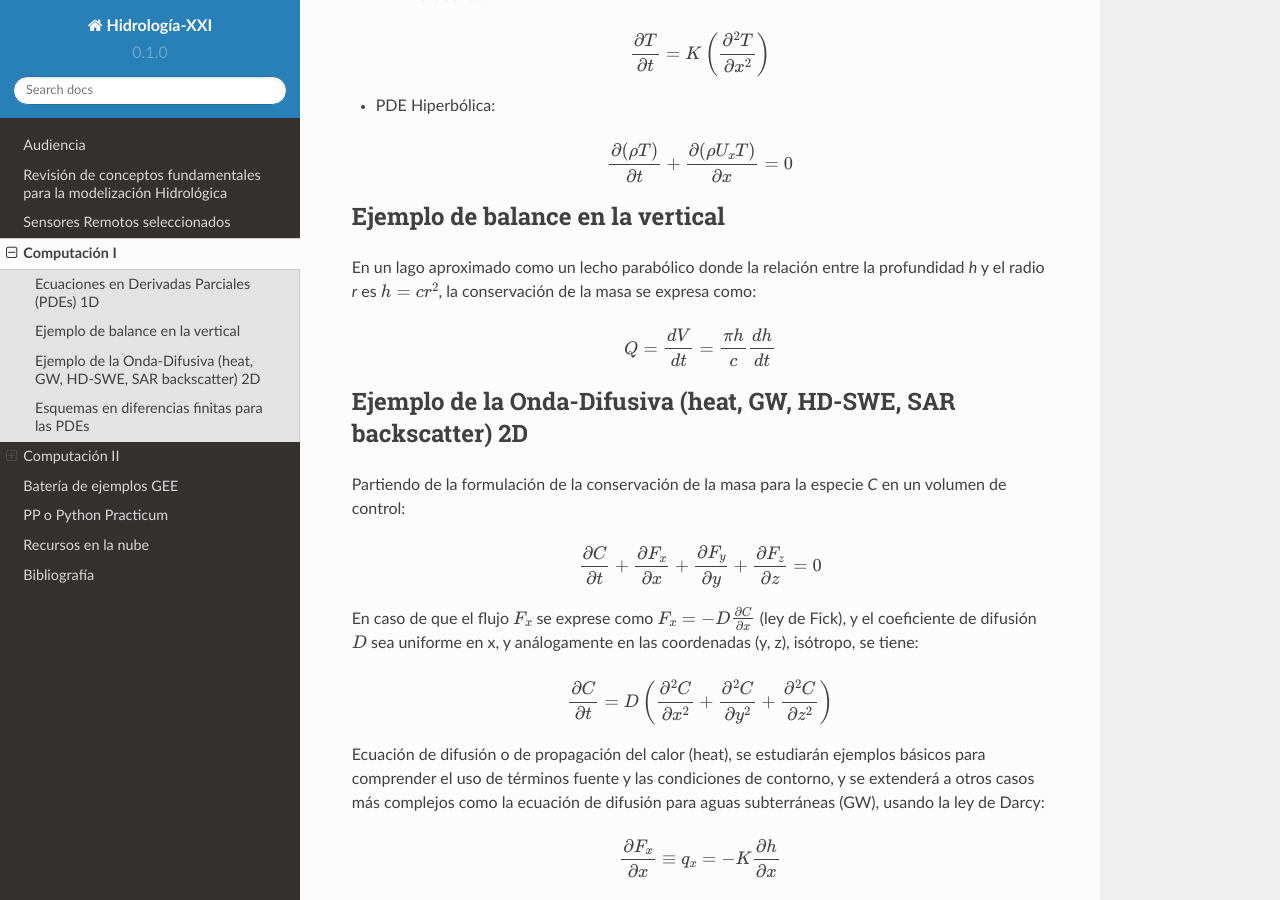
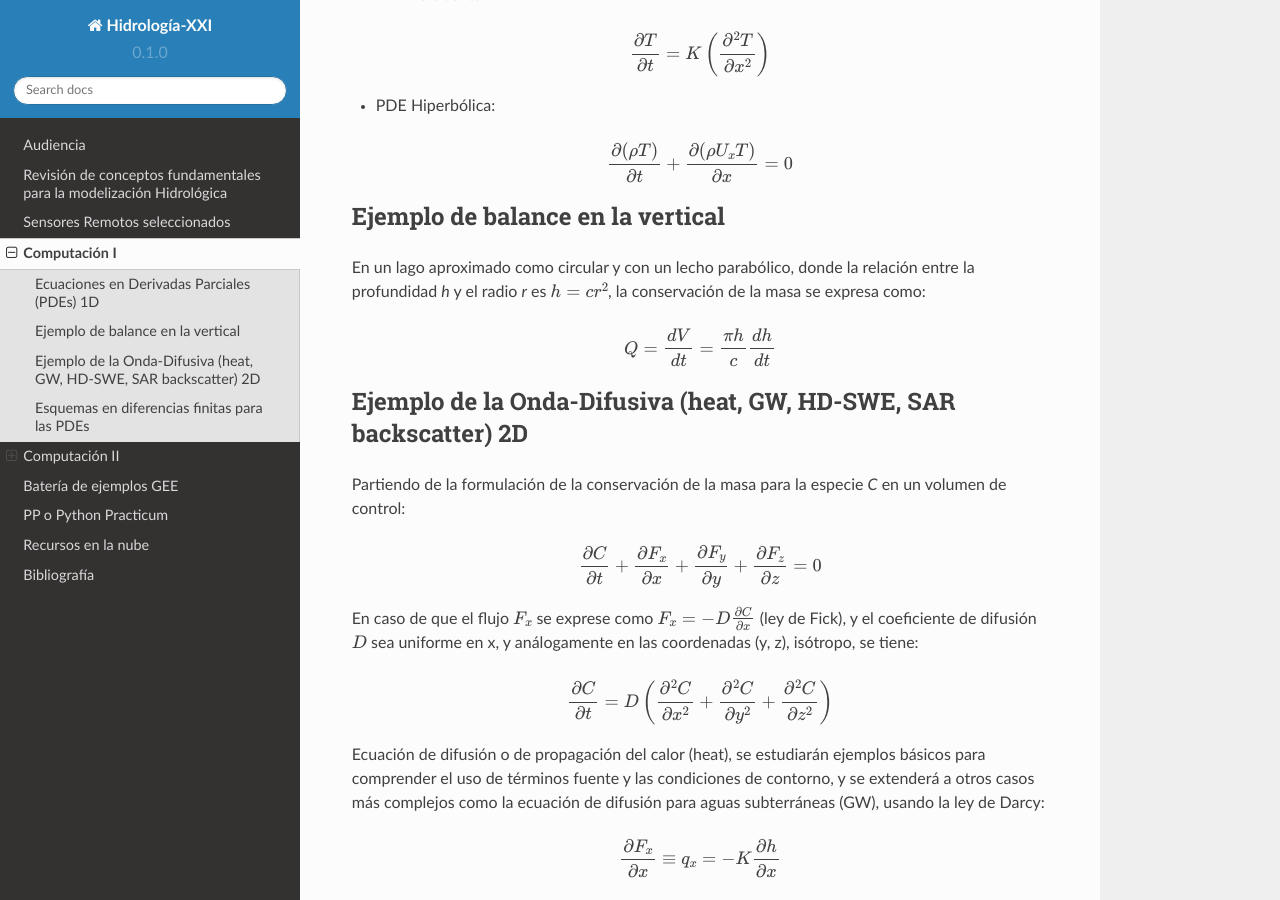
Before and after one commit to ivillamadrid/HidrologiaXXI, a Sphinx documentation site: the page built from docs/source/computacion.rst, in a window 1280 px wide and 900 px high, scrolled down 343 px. Built offline with Sphinx 7.4.7 and the Read the Docs theme 2.0.0, drawn with Linux system fonts in a browser that asks for light colours.

Commit message:
Update computacion.rst

```diff
--- a/docs/source/computacion.rst
+++ b/docs/source/computacion.rst
@@ -25,7 +25,7 @@
 
 Ejemplo de balance en la vertical
 ---------------------------------
-En un lago aproximado como un lecho parabólico donde la relación entre la profundidad *h* y el radio *r* es :math:`h=cr^2`, la conservación de la masa se expresa como:
+En un lago aproximado como circular y con un lecho parabólico, donde la relación entre la profundidad *h* y el radio *r* es :math:`h=cr^2`, la conservación de la masa se expresa como:
 
 .. math::
 
```
